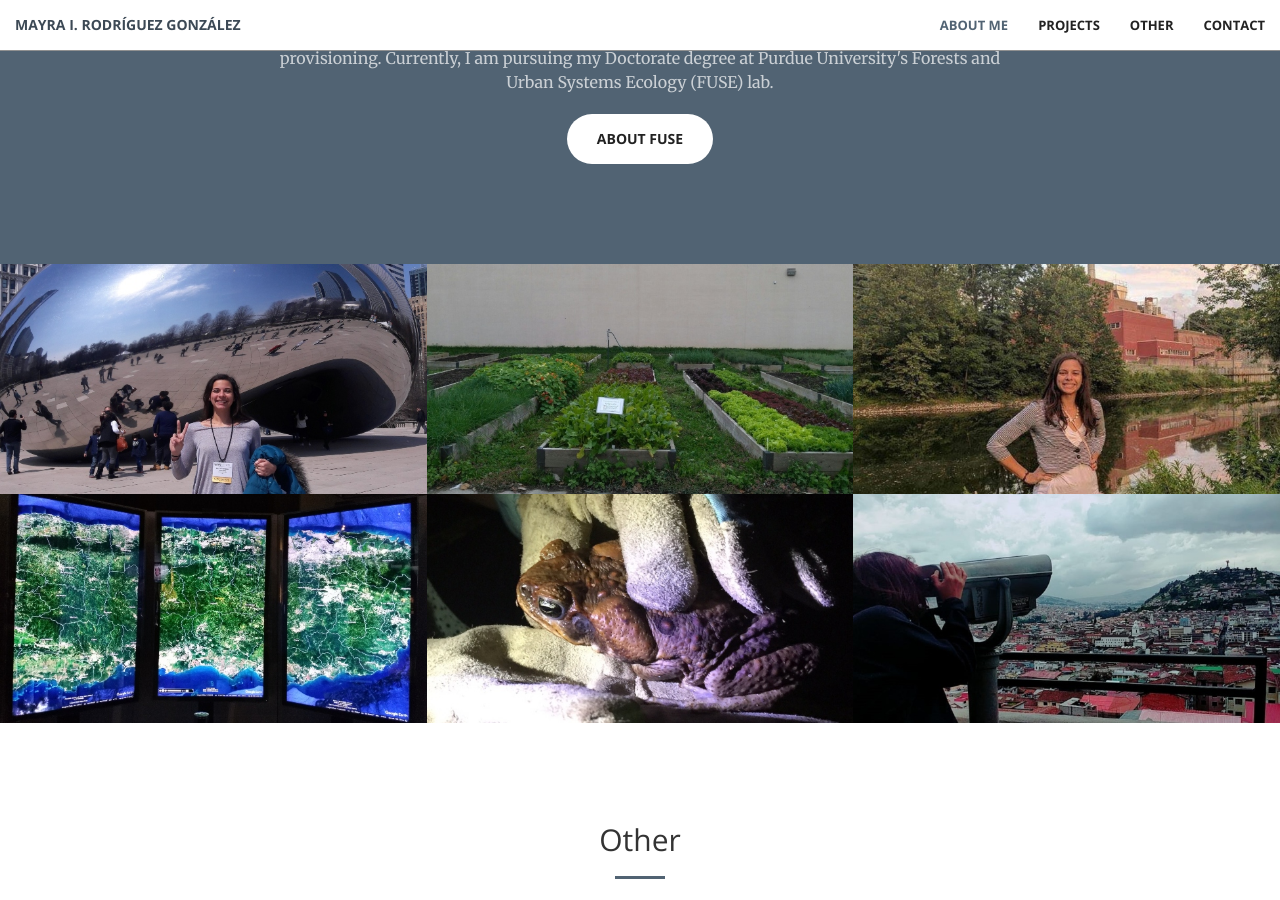
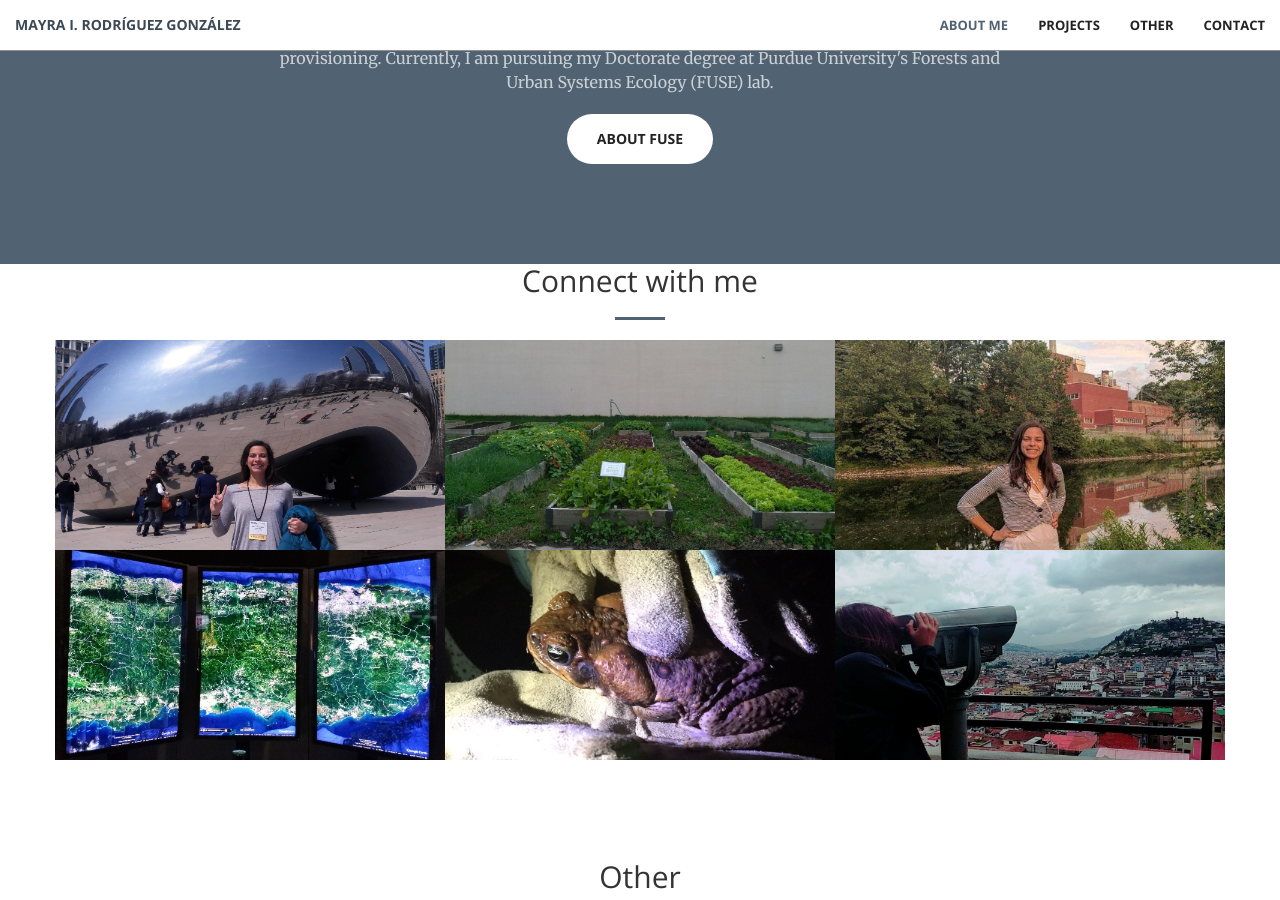
Before and after one commit to RodriguezMayraI/RodriguezMayraI.github.io, a Jekyll site: the page built from index.html, in a window 1280 px wide and 900 px high, scrolled down 1150 px. Built offline with Jekyll 4.4.1, drawn with Linux system fonts in a browser that asks for light colours.

Commit message:
Update portfolio.html

```diff
--- a/_includes/portfolio.html
+++ b/_includes/portfolio.html
@@ -1,4 +1,13 @@
 <section class="no-padding" id="portfolio">
+
+    <div class="container">
+        <div class="row">
+            <div class="col-lg-8 col-lg-offset-2 text-center">
+                <h2 class="section-heading">Connect with me</h2>
+                <hr class="primary">
+                <p></p>
+            </div>
+
     <div class="container-fluid">
         <div class="row no-gutter">
             <div class="col-lg-4 col-sm-6">
```
